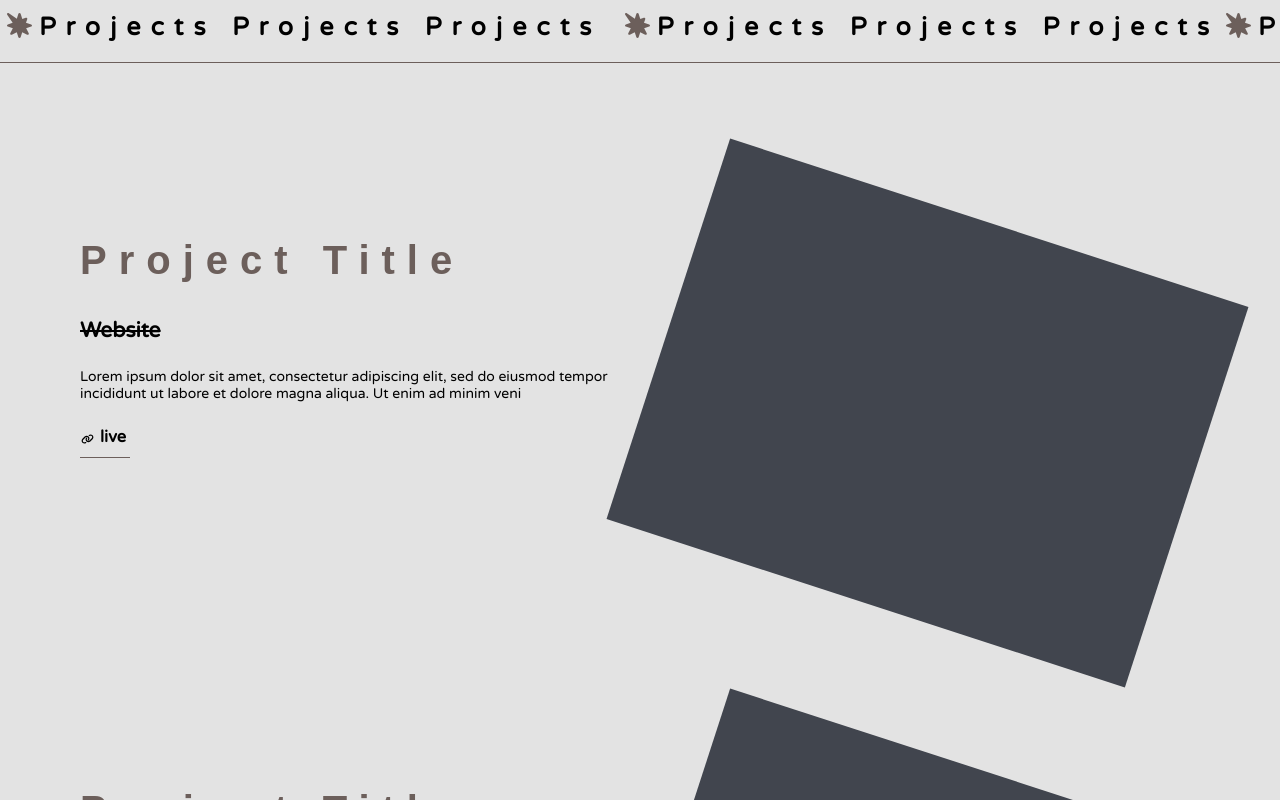
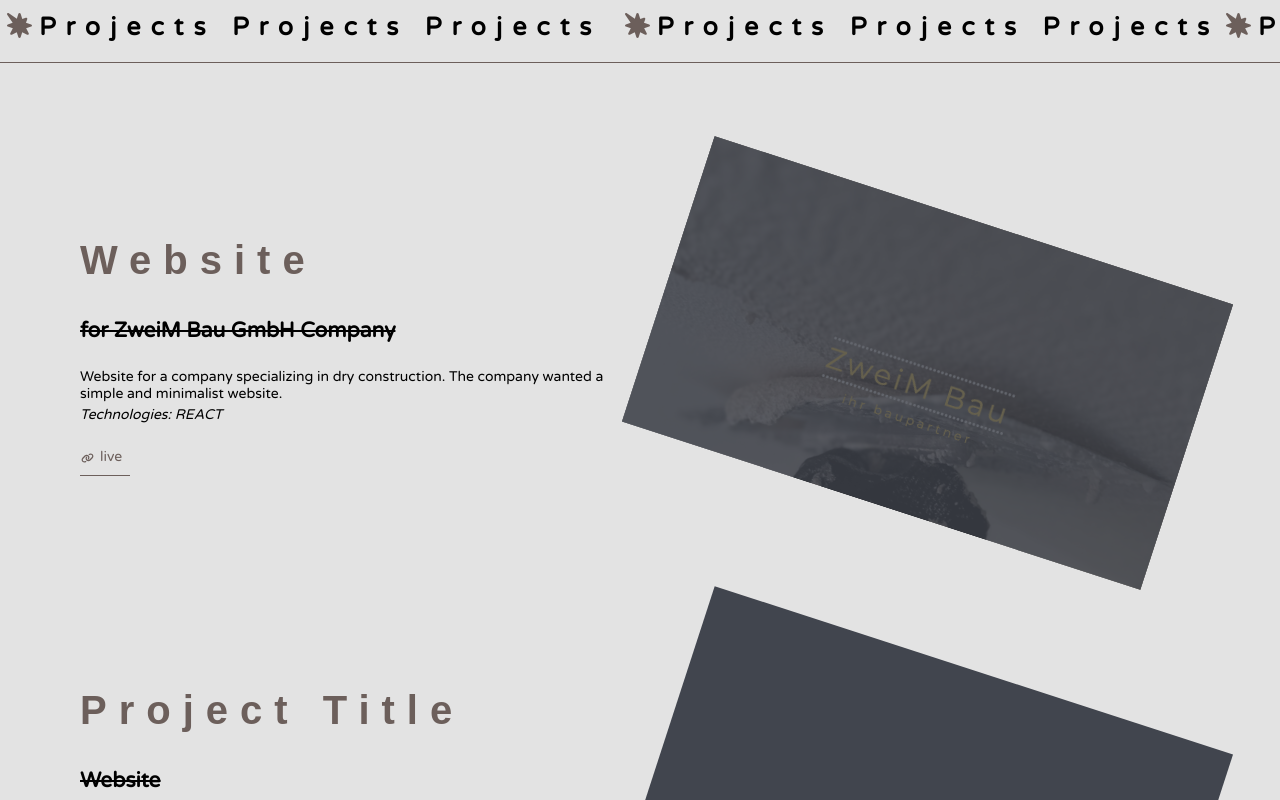
Before and after one commit to martynakiljan/new-portfolio-2024, a React (Create React App) app: page / in a window 1280 px wide. Shown: the part 1080-1880 px from the top of the page. Built offline with nearby package versions, Linux system fonts and the light colour scheme; a web font is replaced by a local one.

Commit message:
update, added one project

```diff
--- a/src/components/Header.jsx
+++ b/src/components/Header.jsx
@@ -73,7 +73,7 @@ const Header = () => {
             <div className="header__photo-box-with-text">
               <p className="header__photo-title">Hello, I am Martyna </p>
               <p className="header__photo-text">
-                I love mountains<br></br>& Traveling! 😎{" "}
+                I love mountains<br></br>& traveling! 😎{" "}
               </p>
             </div>
           </div>
--- a/src/components/Projects.jsx
+++ b/src/components/Projects.jsx
@@ -3,6 +3,7 @@ import Title from "./Title";
 import "../styles/projects.scss";
 import { FontAwesomeIcon } from "@fortawesome/react-fontawesome";
 import { faLink } from "@fortawesome/free-solid-svg-icons";
+import project2 from "../assets/images/project2.jpg";
 
 const Projects = () => {
   return (
@@ -11,23 +12,37 @@ const Projects = () => {
       <div className="projects__wrapper" id="projects">
         <div className="projects__project">
           <div className="projects__col projects__col--left">
-            <h2 className="project__title--text project__title">
-              Project Title
+            <h2 className="project__title--text project__title">Website</h2>
+            <h2 className="project__title--text project__subtitle">
+              for ZweiM Bau GmbH Company
             </h2>
-            <h2 className="project__title--text project__subtitle">Website</h2>
 
             <p className="project__description">
-              Lorem ipsum dolor sit amet, consectetur adipiscing elit, sed do
-              eiusmod tempor incididunt ut labore et dolore magna aliqua. Ut
-              enim ad minim veni
+              Website for a company specializing in dry construction. The
+              company wanted a simple and minimalist website.
             </p>
-            <h3 className="project__title--text project__link">
+            <p className="project__tech">
+              <span> Technologies: REACT</span>
+            </p>
+            <a
+              className="project__title--text project__link"
+              href="https://www.zweimbau.ch/"
+            >
               <FontAwesomeIcon icon={faLink} />
               live
-            </h3>
+            </a>
           </div>
           <div className="projects__col projects__col--right">
-            <div className="project__container"></div>
+            <div className="project__container">
+              <div
+                className="project__img"
+                style={{
+                  backgroundImage: `url(${project2})`,
+                }}
+              />
+
+              <div className="project__mask"></div>
+            </div>
           </div>
         </div>
         <div className="projects__project">
--- a/src/styles/projects.scss
+++ b/src/styles/projects.scss
@@ -17,14 +17,37 @@
 }
 
 .project__container {
+    position: relative;
     background-color: $color-gray-dark;
     width: 100%;
-    height: 300px;
+    height: 200px;
 
     @include md-min {
         transform: rotate(18deg);
-        height: 400px;
+        height: 300px;
     }
+}
+
+.project__img {
+    position: relative;
+    top: 0;
+    left: 0;
+    width: 100%;
+    height: 100%;
+    background-position: center;
+    background-repeat: no-repeat;
+    background-size: cover;
+
+}
+
+.project__mask {
+    position: absolute;
+    top: 0;
+    left: 0;
+    width: 100%;
+    height: 100%;
+    background-color: $color-gray-dark;
+    opacity: 0.8;
 }
 
 .projects__col {
@@ -68,3 +91,13 @@
 .project__title--text {
     margin: 15px 0;
 }
+
+.project__link {
+    text-decoration: none;
+    color: $color-brown;
+}
+
+.project__tech {
+    margin: 4px 0;
+    font-style: italic;
+}
```
Also changed, not shown: src/assets/images/project1.jpg (added), src/assets/images/project2.jpg (added).
